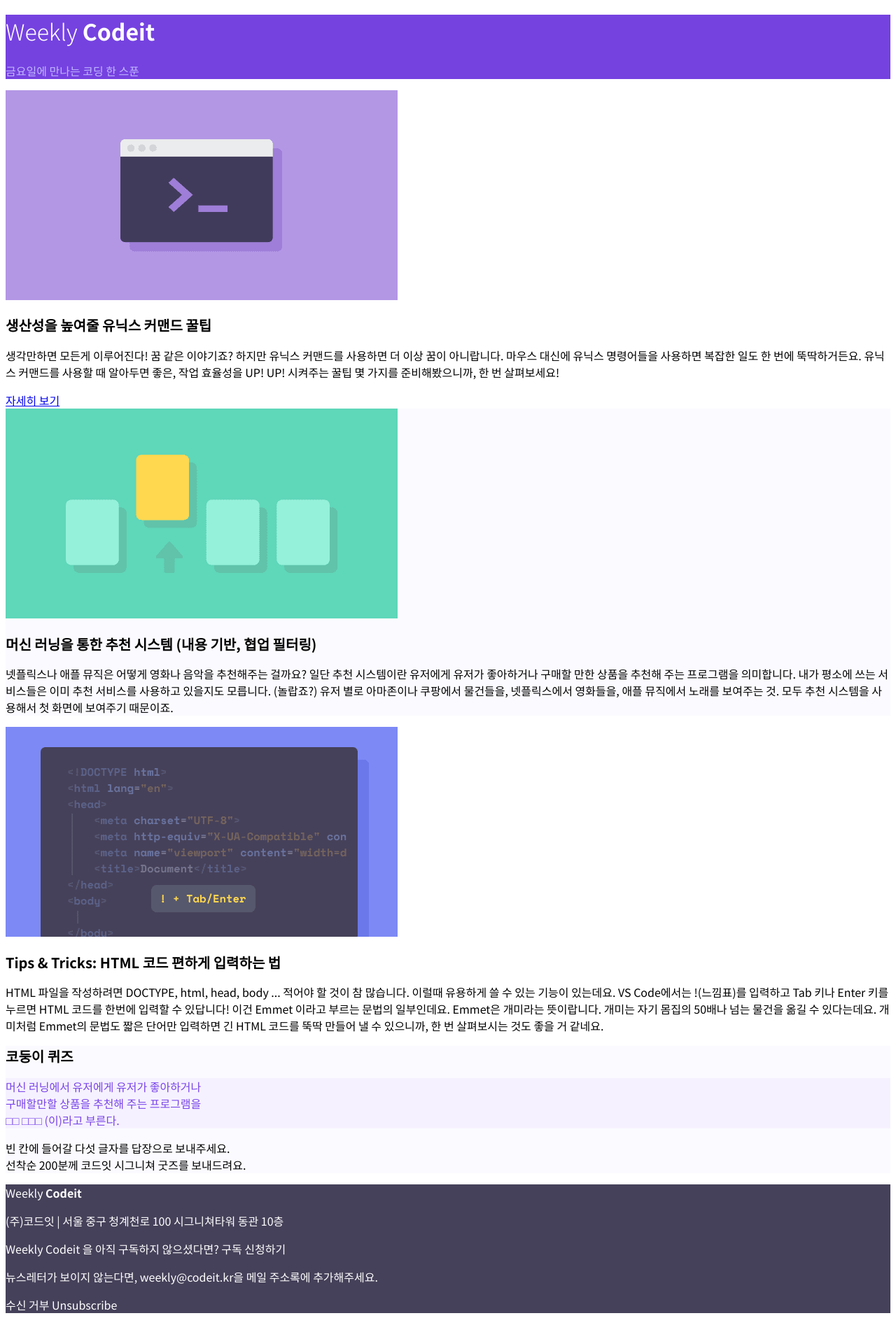
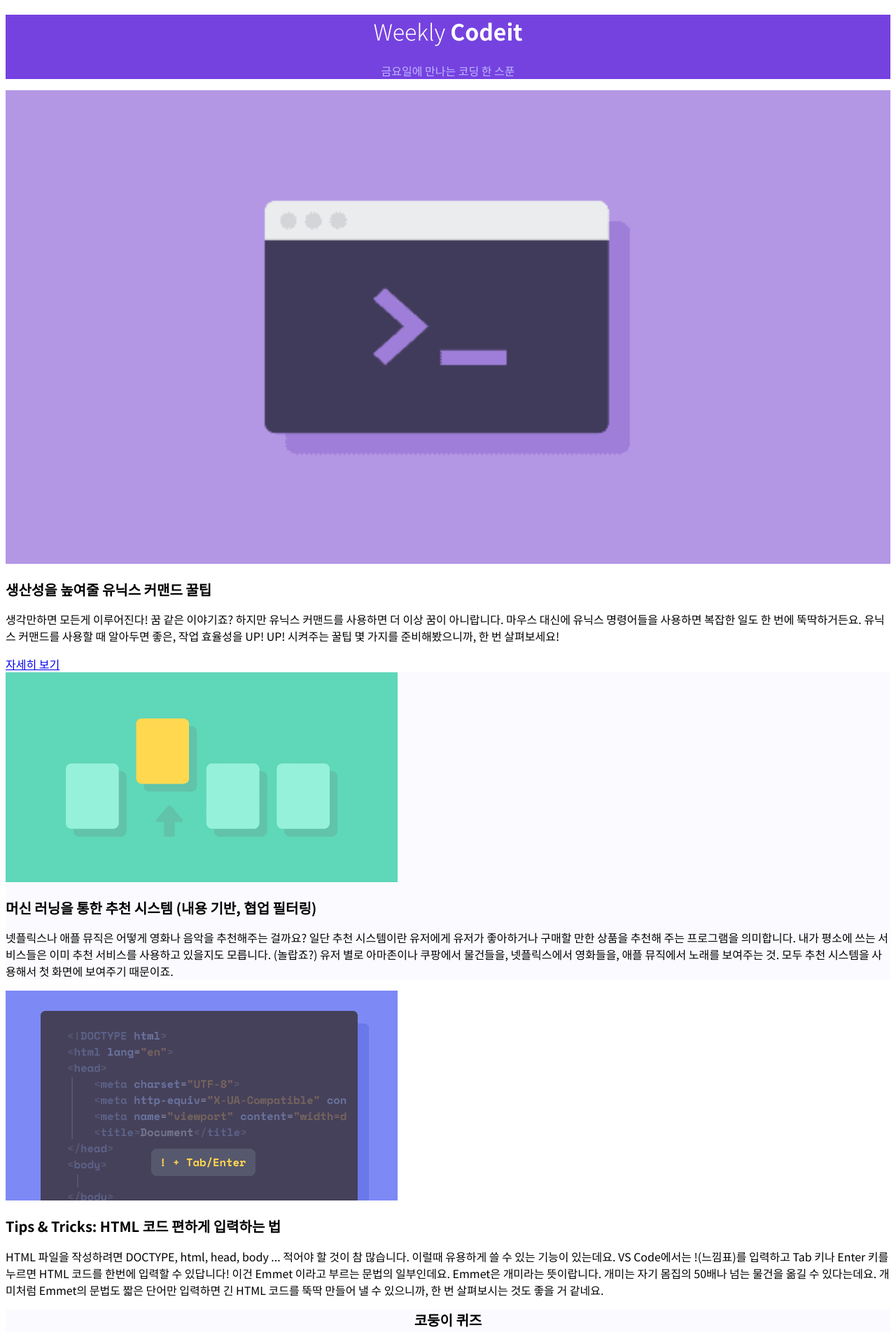
Before and after one commit to kimdh32022/CodeitWebPratice, a plain HTML site: page NEWSLETTER/index.html in a window 1280 px wide. Shown: the top 1904 px of the page at 70% size. Drawn offline with Linux system fonts and the light colour scheme.

Commit message:
text-align : center를 사용하여 글자 가운데 정렬 & 이미지 가로 width, 세로 height사용으로 이미지 크기 조정

```diff
--- a/NEWSLETTER/index.html
+++ b/NEWSLETTER/index.html
@@ -13,12 +13,12 @@
   </head> <!--화면에 보이지 않는 페이지에 대한 정보-->
 
   <body style="color: 737373; font-family: Poppoins, Noto Sans KR">
-    <div style="background-color: #7542e0">
+    <div style="background-color: #7542e0; text-align: center;">
       <h1 style="color: #ffffff; font-weight: 300;">Weekly <span style="font-weight: 700;">Codeit</span></h1>
       <p style="color: #c1b7ff">금요일에 만나는 코딩 한 스푼</p>
     </div>
     <div>
-      <img src="thumbnail-unix.png">
+      <img src="thumbnail-unix.png" style="width: 100%">
       <h2 style="color: 2e2e2e; font-size: 20px">생산성을 높여줄 유닉스 커맨드 꿀팁</h2>
       <p>
         생각만하면 모든게 이루어진다! 꿈 같은 이야기죠? 하지만 유닉스 커맨드를 사용하면 더 이상 꿈이 아니랍니다. 마우스 대신에 유닉스 명령어들을 사용하면 복잡한 일도 한 번에 뚝딱하거든요.
@@ -45,7 +45,7 @@
         이건 Emmet 이라고 부르는 문법의 일부인데요. Emmet은 개미라는 뜻이랍니다. 개미는 자기 몸집의 50배나 넘는 물건을 옮길 수 있다는데요. 개미처럼 Emmet의 문법도 짧은 단어만 입력하면 긴 HTML 코드를 뚝딱 만들어 낼 수 있으니까, 한 번 살펴보시는 것도 좋을 거 같네요.
       </p>
     </div>
-    <div style="background-color: #fbfbff">
+    <div style="background-color: #fbfbff; text-align : center">
       <h2 style="color: 2e2e2e; font-size: 20px">코둥이 퀴즈</h2>
       <p style="background-color: #f6f1ff; color: #7844e8">
         머신 러닝에서 유저에게 유저가 좋아하거나<br>구매할만할 상품을 추천해 주는 프로그램을<br> □□ □□□ (이)라고 부른다.
@@ -54,7 +54,7 @@
         빈 칸에 들어갈 다섯 글자를 답장으로 보내주세요.<br> 선착순 200분께 코드잇 시그니쳐 굿즈를 보내드려요.
       </p>
     </div>
-    <div style="background-color: #46415a; color : #ffffff">
+    <div style="background-color: #46415a; color : #ffffff; text-align: center;">
     <p>Weekly <span style="font-weight: 700;">Codeit</span></p>
 
     <p>(주)코드잇 | 서울 중구 청계천로 100 시그니쳐타워 동관 10층</p>
```
